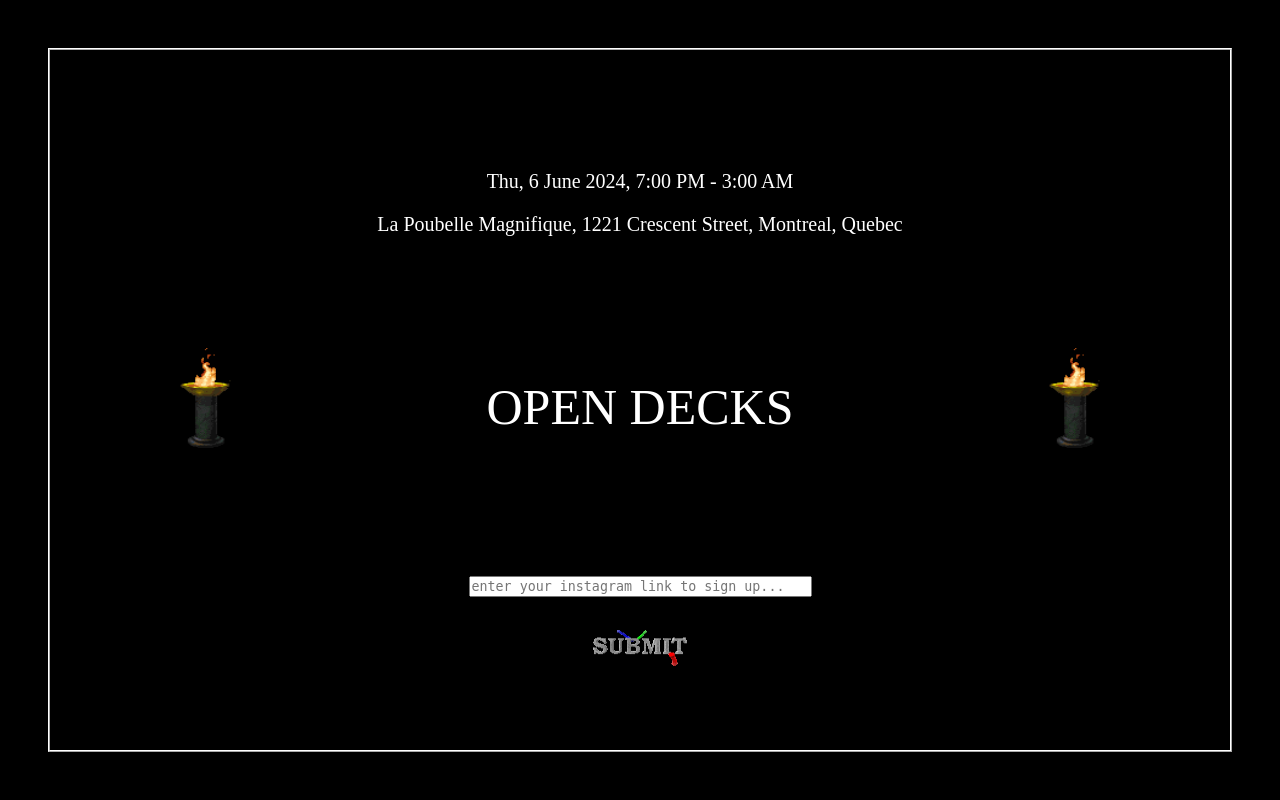
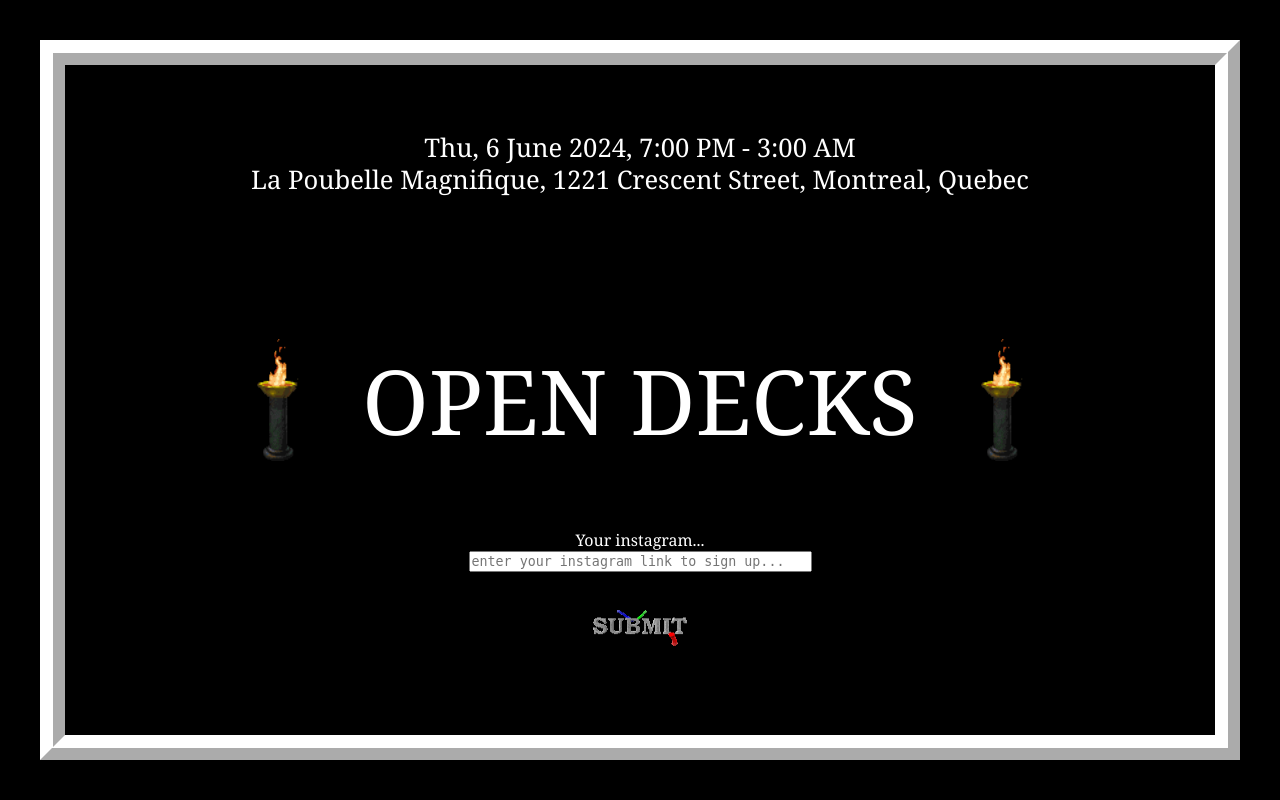
Before and after one commit to dj-antivaxx/opendecks.ca, a Flask app: page / in a window 1280 px wide. Run offline with Flask 3, Linux system fonts and the light colour scheme.

Commit message:
update html for mobile

```diff
--- a/src/templates/index.html
+++ b/src/templates/index.html
@@ -14,19 +14,14 @@
         La Poubelle Magnifique, 1221 Crescent Street, Montreal, Quebec
     </div>
 
-    <div class="center">
-        <div class="left-torch">
-            <img src="static/torch.gif" width="50px" height="100px">
-        </div>
-        <div class="middle-text">
+    <div class="center_container">
+            <img src="static/torch.gif">
             OPEN DECKS
-        </div>
-        <div class="right-torch">
-            <img src="static/torch.gif" width="50px" height="100px">
-        </div>
+            <img src="static/torch.gif">
     </div>
 
     <div class="bottom-text">
+        Your instagram...
         <form method="post" enctype="multipart/form-data" novalidate>
             {{ form.email(size=20) }}
             <br>
@@ -44,47 +39,53 @@
 
 <style>
     html, body {
-        margin: 3vh;
-        height: 88vh;
+        margin: 5vh;
         background-color: black;
+	    overflow: hidden;
+        font-family:Cambria, Cochin, Georgia, Times, 'Times New Roman', serif;
     }
     body {
+        position: absolute;
+        top:0;
+        bottom: 0;
+        left: 0;
+        right: 0;
         box-sizing: border-box;
-        border: ridge white 2px;
+        border: ridge white 2vw;
     }
-
+    .torch {
+	    min-width: 30vw;
+        max-width: 100%;
+        /* object-fit: scale-down; */
+	}
     .top-text {
+	    display: block;
         color: white;
-        font-size: 20px;
-        padding-top: 15vh;
+        font-size: 2vw;
+	    margin-top: 10vh;
+	    line-height: 0.5vw;
         text-align: center;
-        vertical-align: middle;
     }
-
-    .left-torch {
-        padding-right: 20vw;
-    }
-
     .middle-text {
         white-space: nowrap;
         color: white;
-        padding-top: 30px;
-        font-size: 50px;
+        font-size: 7vw;
     }
-
-    .right-torch {
-        padding-left: 20vw;
+    .bottom-text {
+	    text-align: center;
+        vertical-align: middle;
+	    padding-top: 40vh;
+        color: white;
+        /* font-size: 1vw; */
     }
-
-    .bottom-text {
-        padding-top: 40vh;
-        text-align: center;
-        vertical-align: middle;
-    }
-
-    .center {
-        display: flex;
-        margin: 0;
+    .center_container {
+	    white-space: nowrap;
+	    color: white;
+	    display: flex;
+	    /* text-align: center; */
+	    font-size: 7vw;
+        padding: 10vw;
+        gap: 5vw;
         position: absolute;
         top: 50%;
         left: 50%;
```
